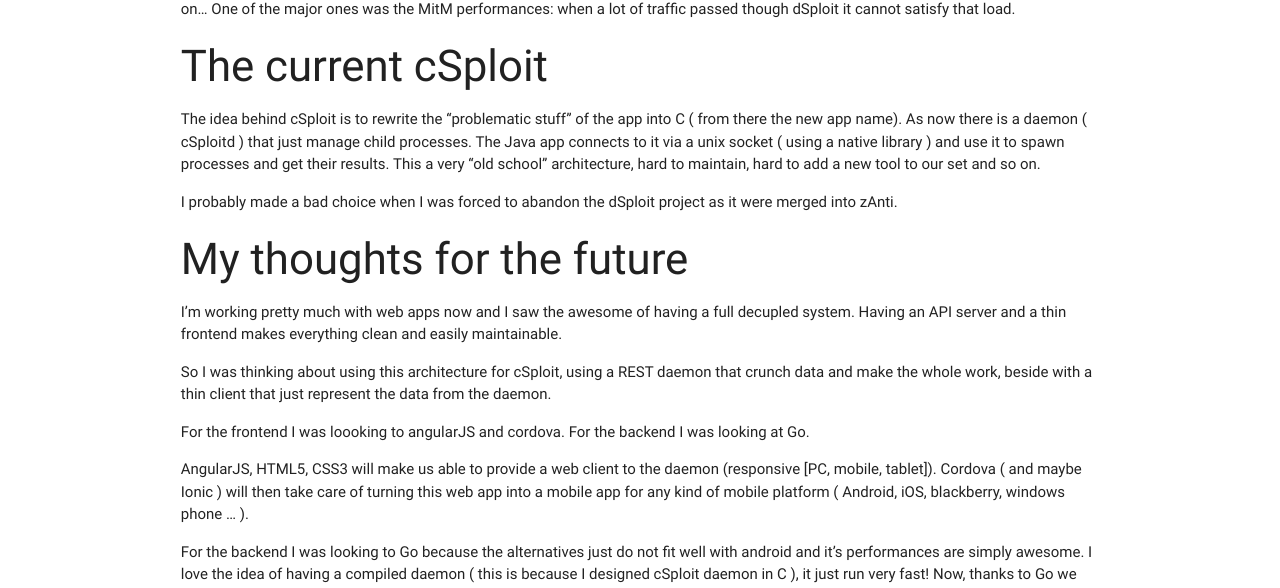
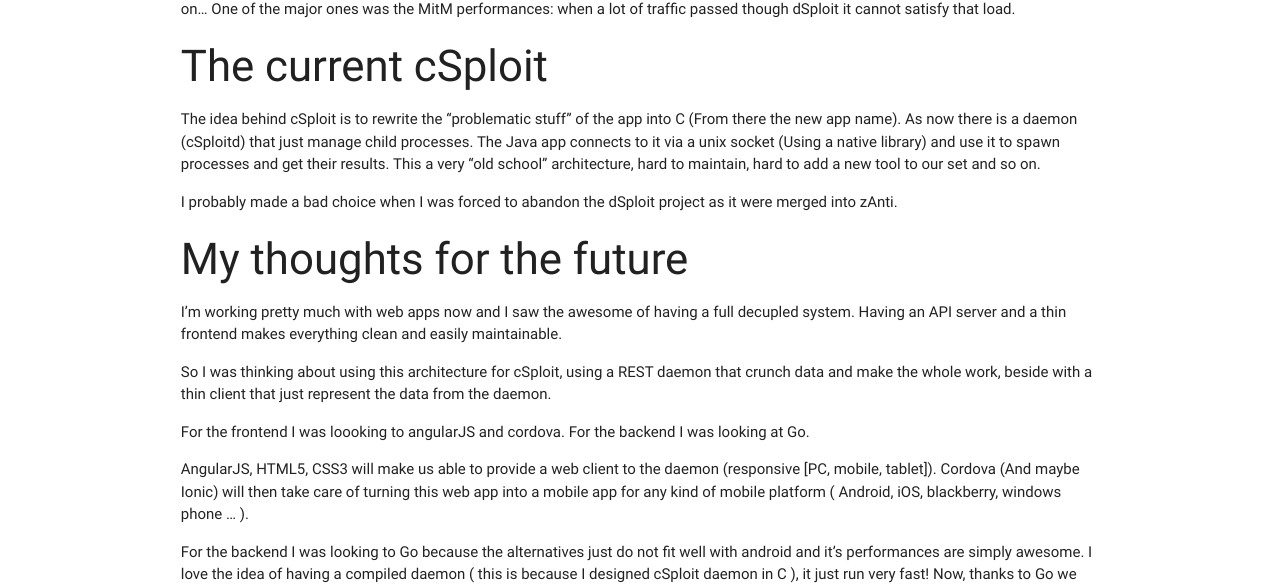
Before and after one commit to cSploit/cSploit.github.io, a Jekyll site: the page built from _posts/2016-03-06-designing-csploit-2.md, in a window 1280 px wide. Shown: the part 989-1577 px from the top of the page. Built offline with Jekyll 4.4.1, drawn with Linux system fonts in a browser that asks for light colours.

```diff
--- a/_posts/2016-03-06-designing-csploit-2.md
+++ b/_posts/2016-03-06-designing-csploit-2.md
@@ -33,9 +33,9 @@ One of the major ones was the MitM performances: when a lot of traffic passed th
 
 ### The current cSploit
 
-The idea behind cSploit is to rewrite the "problematic stuff" of the app into C ( from there the new app name).
-As now there is a daemon ( cSploitd ) that just manage child processes.
-The Java app connects to it via a unix socket ( using a native library ) and use it to spawn processes and get their results.
+The idea behind cSploit is to rewrite the "problematic stuff" of the app into C (From there the new app name).
+As now there is a daemon (cSploitd) that just manage child processes.
+The Java app connects to it via a unix socket (Using a native library) and use it to spawn processes and get their results.
 This a very "old school" architecture, hard to maintain, hard to add a new tool to our set and so on.
 
 I probably made a bad choice when I was forced to abandon the dSploit project as it were merged into zAnti.
@@ -52,7 +52,7 @@ For the frontend I was loooking to angularJS and cordova.
 For the backend I was looking at Go.
 
 AngularJS, HTML5, CSS3 will make us able to provide a web client to the daemon (responsive [PC, mobile, tablet]).
-Cordova ( and maybe Ionic ) will then take care of turning this web app into a mobile app for any kind of mobile platform ( Android, iOS, blackberry, windows phone ... ).
+Cordova (And maybe Ionic) will then take care of turning this web app into a mobile app for any kind of mobile platform ( Android, iOS, blackberry, windows phone ... ).
 
 For the backend I was looking to Go because the alternatives just do not fit well with android and it's performances are simply awesome.
 I love the idea of having a compiled daemon ( this is because I designed cSploit daemon in C ), it just run very fast!
```
